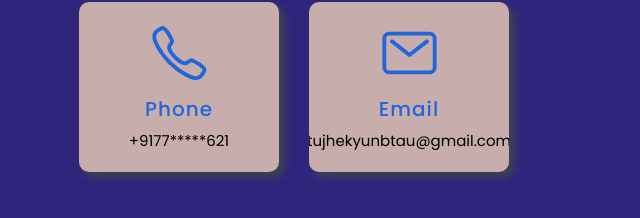
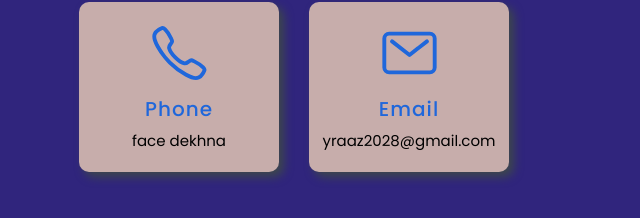
Before and after one commit to YashRaaj1/life, a plain HTML site: page index.html in a window 1280 px wide. Shown: the part 2607-2825 px from the top of the page, 346-986 px from the left. Drawn offline with nearby package versions, Linux system fonts and the light colour scheme.

Commit message:
Update index.html

```diff
--- a/index.html
+++ b/index.html
@@ -102,12 +102,12 @@
       <div class="card">
         <ion-icon name="call-outline"></ion-icon>
         <h3>Phone</h3>
-        <p>+9177*****621</p>
+        <p>face dekhna</p>
       </div>
       <div class="card">
         <ion-icon name="mail-outline"></ion-icon>
         <h3>Email</h3>
-        <p>tujhekyunbtau@gmail.com</p>
+        <p>yraaz2028@gmail.com</p>
       </div>
     </div>
   </section>
```
